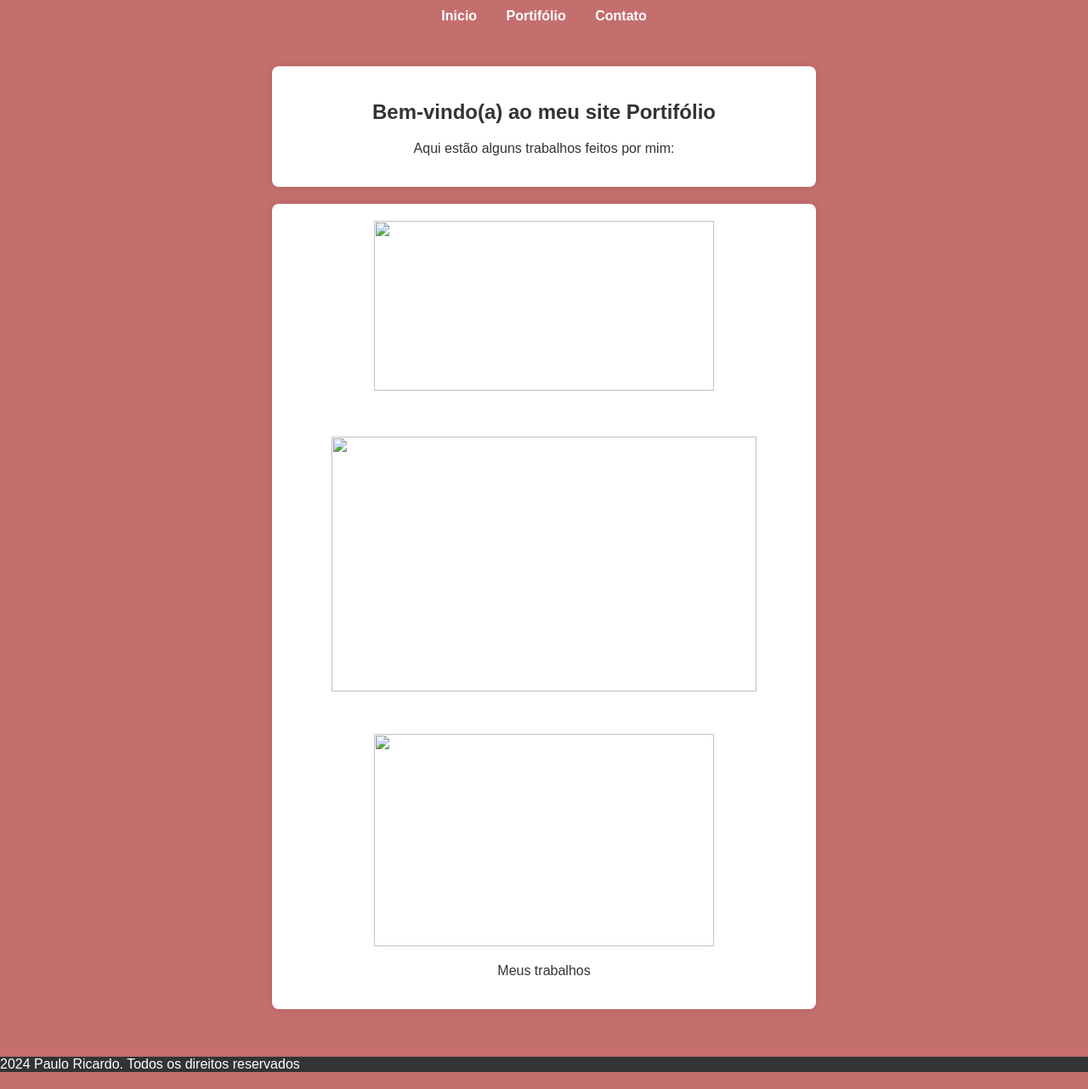
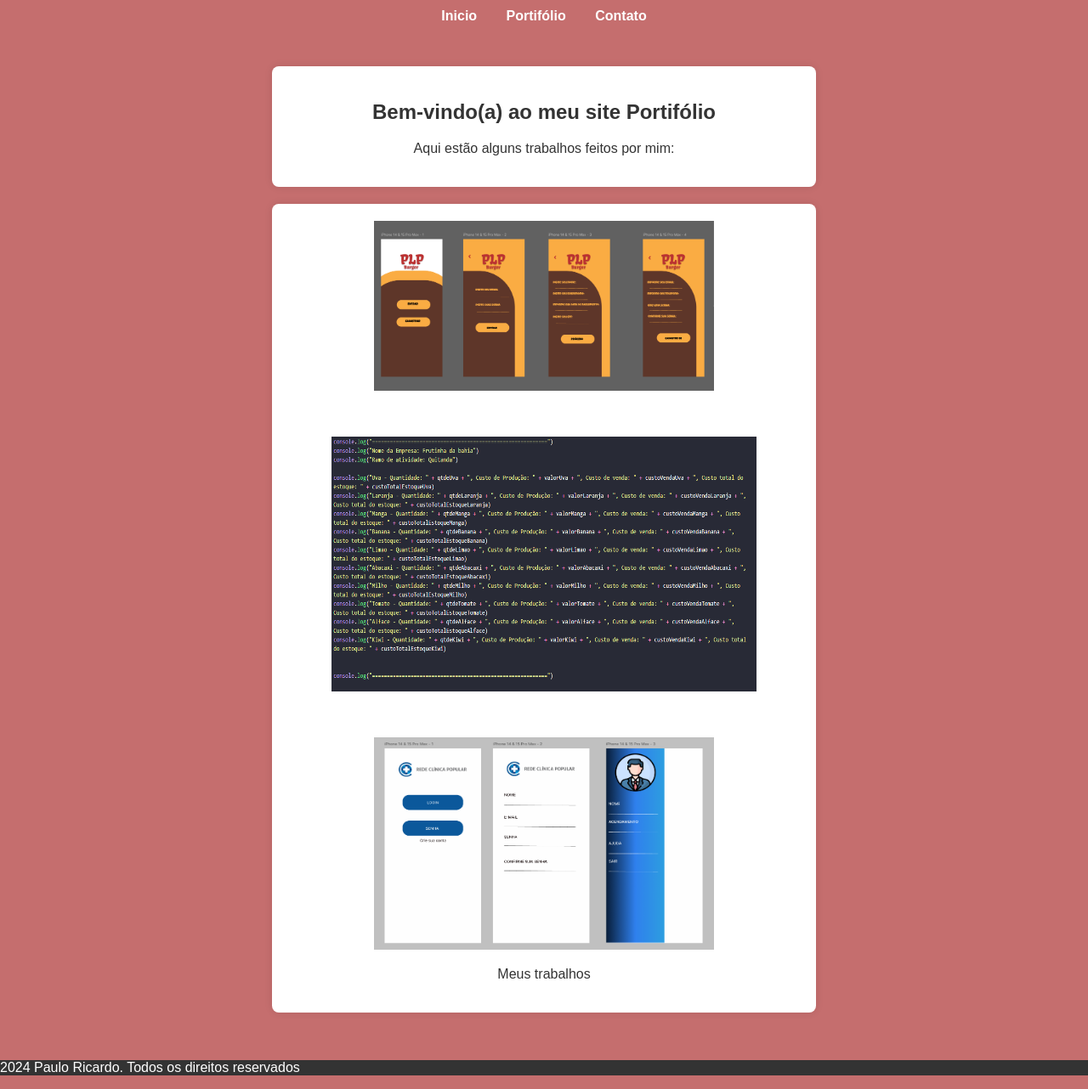
Before and after one commit to PauloRicardo2703/primeiroProjeto-info2024, a plain HTML site: page portifolio.html in a window 1280 px wide. Shown: the whole page at 85% size. Drawn offline with Linux system fonts and the light colour scheme.

Commit message:
Update portifolio.html

```diff
--- a/portifolio.html
+++ b/portifolio.html
@@ -27,9 +27,9 @@
             </p>
         </section>
         <section class="foto">
-            <img src="img/Captura de tela 2024-06-20 112134.png" alt="" class="img-foto2" width="400px" height="200px">
-            <img src="img/Captura de tela 2024-06-20 105250.png" alt="" class="img-foto">
-            <img src="img/Captura de tela 2024-06-20 113109.png" alt="" width="400px" height="250px">
+            <img src="Captura de tela 2024-06-20 112134.png" alt="" class="img-foto2" width="400px" height="200px">
+            <img src="Captura de tela 2024-06-20 105250.png" alt="" class="img-foto">
+            <img src="Captura de tela 2024-06-20 113109.png" alt="" width="400px" height="250px">
             <p>Meus trabalhos </p>
         </section>
 
```
